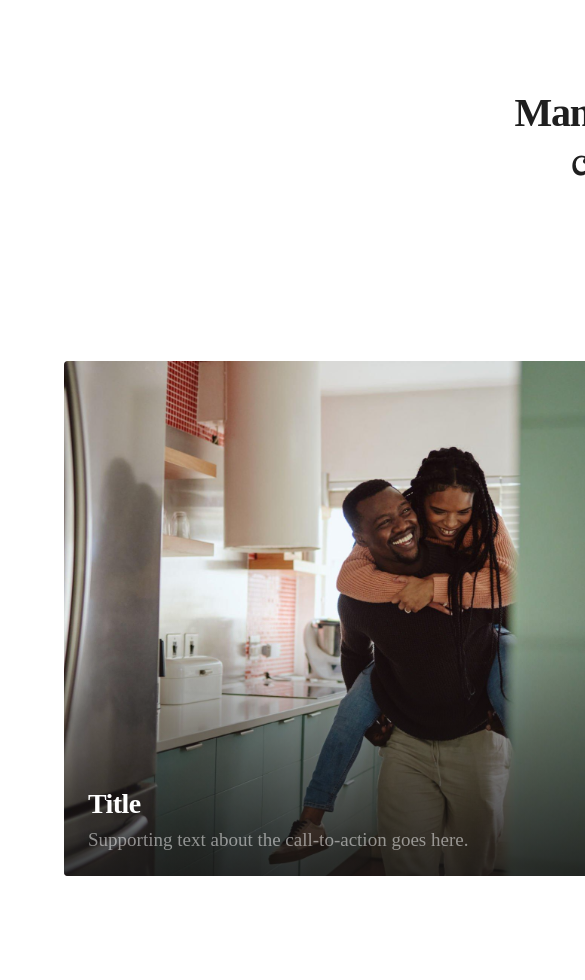
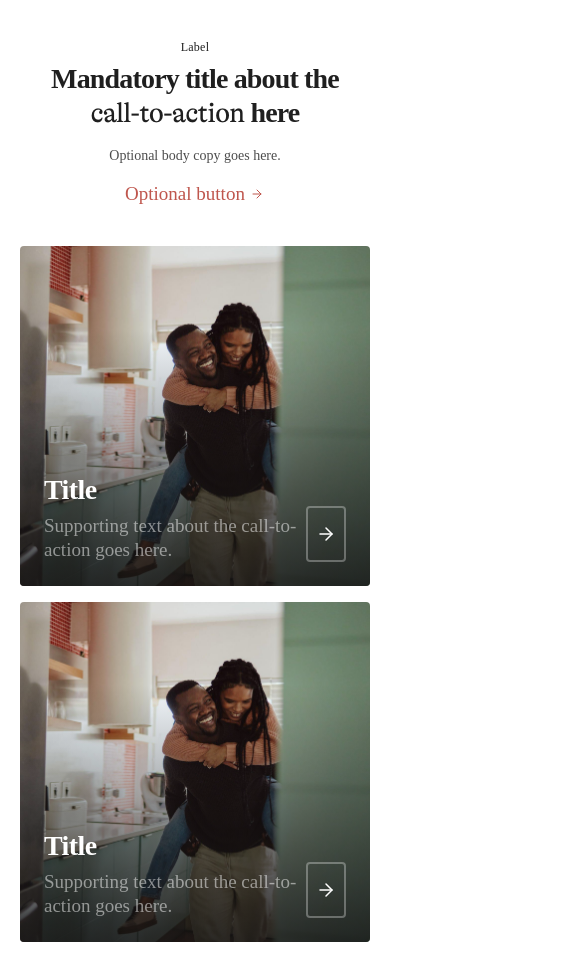
Before and after one commit to Doortje-Geuze04/leapforce-cta-case, a React (Vite) app: page / in a window 390 px wide. Shown: the top 980 px of the page, 585 px wide, since content can reach past the window. Built offline with nearby package versions, Linux system fonts and the light colour scheme; the HTML template or start-up script is replaced by a standard one; a web font is replaced by a local one.

Commit message:
Width and height adjusted so that the page scales on mobile

```diff
--- a/src/components/CTASection.jsx
+++ b/src/components/CTASection.jsx
@@ -31,20 +31,20 @@ const ctaSection = {
 export default function CTASection() {
   return (
     <section className="w-full bg-white">
-      <div className="mx-auto w-[1440px] px-16 pt-16 pb-24">
-        <div className="flex flex-col items-center gap-20">
+      <div className="mx-auto w-full max-w-[1440px] px-5 pt-10 pb-12 md:px-8 md:pt-12 md:pb-16 lg:px-16 lg:pt-16 lg:pb-24">
+        <div className="flex flex-col items-center gap-10 md:gap-14 lg:gap-20">
 
           {/* bovenste intro */}
-          <div className="flex h-[217px] w-[864px] flex-col items-center gap-6">
-            <div className="flex h-[121px] w-[642px] flex-col items-center gap-2">
+          <div className="flex w-full max-w-[864px] flex-col items-center gap-4 md:gap-5 lg:gap-6">
+            <div className="flex w-full max-w-[642px] flex-col items-center gap-2">
               <p
-                className="h-4 w-[642px] text-center text-[15px] leading-4 tracking-[0.02em] text-[#1f1f1f]"
+                className="w-full text-center text-[12px] leading-[14px] tracking-[0.02em] text-[#1f1f1f] md:text-[13px] md:leading-[15px] lg:text-[15px] lg:leading-4"
                 style={{ fontFamily: "TTCommons", fontWeight: 450 }}
               >
                 {ctaSection.label}
               </p>
 
-              <h2 className="h-[97px] w-[642px] text-center text-[40px] leading-[48px] tracking-[-0.03em] text-[#1f1f1f]">
+              <h2 className="w-full max-w-[642px] text-center text-[28px] leading-[34px] tracking-[-0.03em] text-[#1f1f1f] md:text-[32px] md:leading-[38px] lg:text-[40px] lg:leading-[48px]">
                 <span style={{ fontFamily: "TTCommons", fontWeight: 600 }}>
                   {ctaSection.titleStart}
                 </span>
@@ -59,7 +59,7 @@ export default function CTASection() {
             </div>
 
             <p
-              className="h-6 w-[864px] text-center text-[19px] leading-6 text-[#1f1f1f]/80"
+              className="w-full max-w-[864px] text-center text-[14px] leading-[20px] text-[#1f1f1f]/80 md:text-[16px] md:leading-[22px] lg:text-[19px] lg:leading-6"
               style={{ fontFamily: "TTCommons", fontWeight: 450 }}
             >
               {ctaSection.body}
@@ -67,7 +67,7 @@ export default function CTASection() {
 
             <a
               href={ctaSection.button.href}
-              className="flex h-6 items-center gap-1 text-[#BF564D] hover:text-[#A6433A] transition-colors duration-200"
+              className="flex items-center gap-1 text-[16px] leading-5 text-[#BF564D] hover:text-[#A6433A] transition-colors duration-200 md:text-[17px] md:leading-6 lg:text-[19px] lg:leading-6"
               style={{ fontFamily: "TTCommons", fontWeight: 450 }}
             >
             <span className="text-[19px] leading-6">
@@ -91,12 +91,12 @@ export default function CTASection() {
           </div>
 
           {/* image cards */}
-          <div className="flex w-[1312px] gap-6">
+          <div className="grid w-full max-w-[1312px] grid-cols-1 gap-4 md:grid-cols-2 md:gap-6">
             {ctaSection.cards.map((card, index) => (
               <a
                 key={`${card.title}-${index}`}
                 href={card.href}
-                className="relative block h-[515px] w-[644px] overflow-hidden rounded-[4px]"
+                className="relative block h-[340px] w-full overflow-hidden rounded-[4px] md:h-[420px] lg:h-[515px]"
               >
               <img
                 src={card.image}
```
